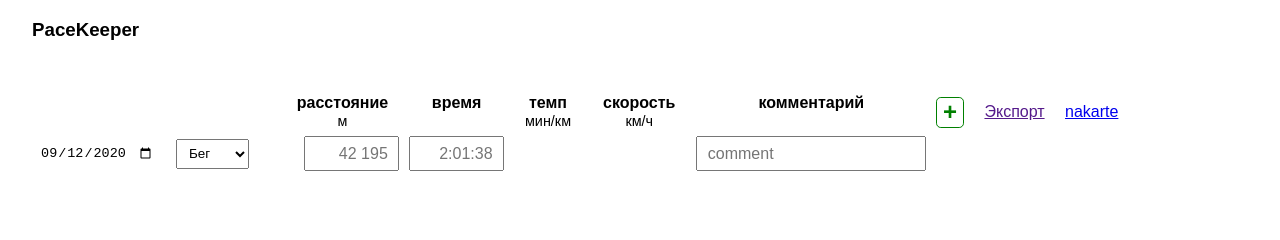
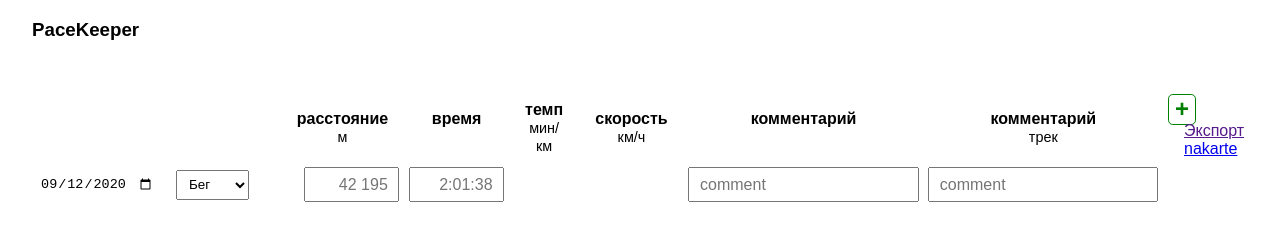
Before and after one commit to se-ti/PaceKeeper, a plain HTML site: page index.html in a window 1280 px wide. Drawn offline with Linux system fonts and the light colour scheme.

Commit message:
ссылка на трек

```diff
--- a/index.html
+++ b/index.html
@@ -181,6 +181,7 @@
 		<th>время<br><span class="unit">&nbsp;</span></th>
 		<th>темп<br><span class="unit">мин/км</span></th><th>скорость<br><span class="unit">км/ч</span></th>
 		<th>комментарий<br><span class="unit">&nbsp;</span></th>
+		<th>комментарий<br><span class="unit">трек</span></th>
 
 		<th><button id="addRow" class="icon-btn btn-ok">+</button> <a id="exp" href="" download class="th-link">Экспорт</a> <a href="https://nakarte.me/" class="th-link" target="_blank">nakarte</a></th></tr></thead>
 		<tbody></tbody>
@@ -328,8 +329,9 @@ CApp.prototype = {
 		row.insertCell(4);
 		row.insertCell(5);
 		row.insertCell(6).innerHTML = '<input class="comment" type="text" placeholder="comment" size="20"/>';
+		row.insertCell(7).innerHTML = '<input class="comment" type="text" placeholder="comment" size="20"/><a href="" target="_blank" style="display:none;">трек</a><span style="display:none;">e</span>';
 
-		td = row.insertCell(7);
+		td = row.insertCell(8);
 		td.innerHTML = '<button class="btn btn-ok hover">x2</button> <button class="icon-btn btn-err hover">&times;</button>'; //
 		this._on(td.querySelector('button.btn-err'), 'click', this._d_onDelRow);
 		this._on(td.querySelector('button.btn-ok'), 'click', this._d_onCopyRow);
@@ -343,6 +345,8 @@ CApp.prototype = {
 		this._on(inputs[2], 'paste', this._d_delayedChange)
 		this._on(inputs[2], 'cut', this._d_delayedChange)
 		this._on(inputs[3], 'change', (e) => this._onDataFieldChanged(e, 'comment'));
+		this._on(inputs[4], 'change', (e) => this._onDataFieldChanged(e, 'trackHref'));
+		this._on(row.cells[7].querySelector('span'), 'click', e => this._setupTrackField(row.cells[7], null, true));
 		return row;
 	},
 
@@ -358,6 +362,8 @@ CApp.prototype = {
 		row.cells[4].innerHTML = data.getPace();
 		row.cells[5].innerHTML = data.getSpeed();
 		inputs[3].value = data.comment;
+		inputs[4].value = data.trackHref;
+		this._setupTrackField(row.cells[7], data.trackHref);
 	},
 
 	_setNotEmpty: function(input, val) {
@@ -389,7 +395,7 @@ CApp.prototype = {
 		this._save();
 	},
 
-	_delayedChange: function(e) {	// postprocess cut | pase
+	_delayedChange: function(e) {	// postprocess cut | paste
 		window.setTimeout(() => this._onInputChanged(e), 0);
 	},
 
@@ -400,6 +406,22 @@ CApp.prototype = {
 		var row = e.target.parentNode.parentNode;
 		this._data[row.sectionRowIndex][field] = e.target.value;
 		this._save();
+	},
+
+	_setupTrackField: function(cell, trackHref, forceShowInput) {
+		var showInput = forceShowInput || (trackHref || '').trim() == '';
+
+		var input = cell.querySelector('input');
+		input.style.display = showInput ? '' : 'none';
+		var a = cell.querySelector('a');
+		a.style.display = showInput ? 'none' : '';
+
+		if (trackHref != null) {
+			input.value = (trackHref || '').trim();
+			a.href = (trackHref || '').trim();
+		}
+
+		cell.querySelector('span').style.display = showInput ? 'none' : '';
 	},
 
 	/*_onDataChanged: function() {
@@ -473,6 +495,7 @@ var CData = function(src) {
 	this.speed = src ? src.speed : null;	// meters per sec
 	this.type = src ? src.type : CData.types.Run;
 	this.comment = (src ? src.comment : '') || '';
+	this.trackHref = (src ? src.trackHref : '') || '';
 
 	this.date = null;
 	if (src && src.date)
```
